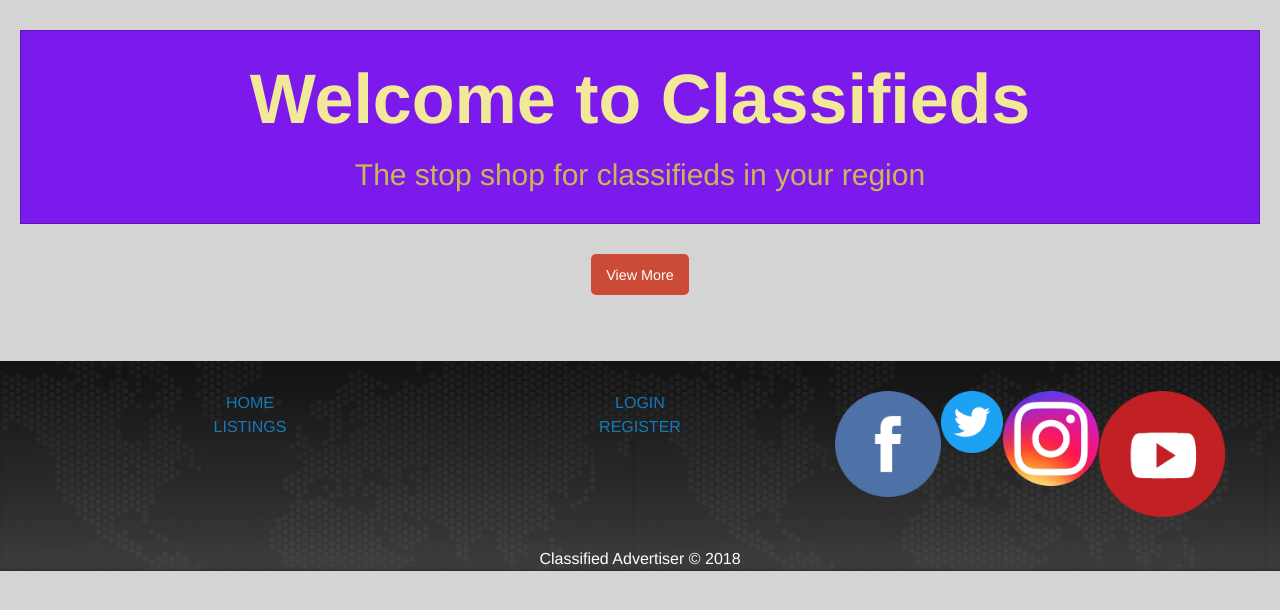
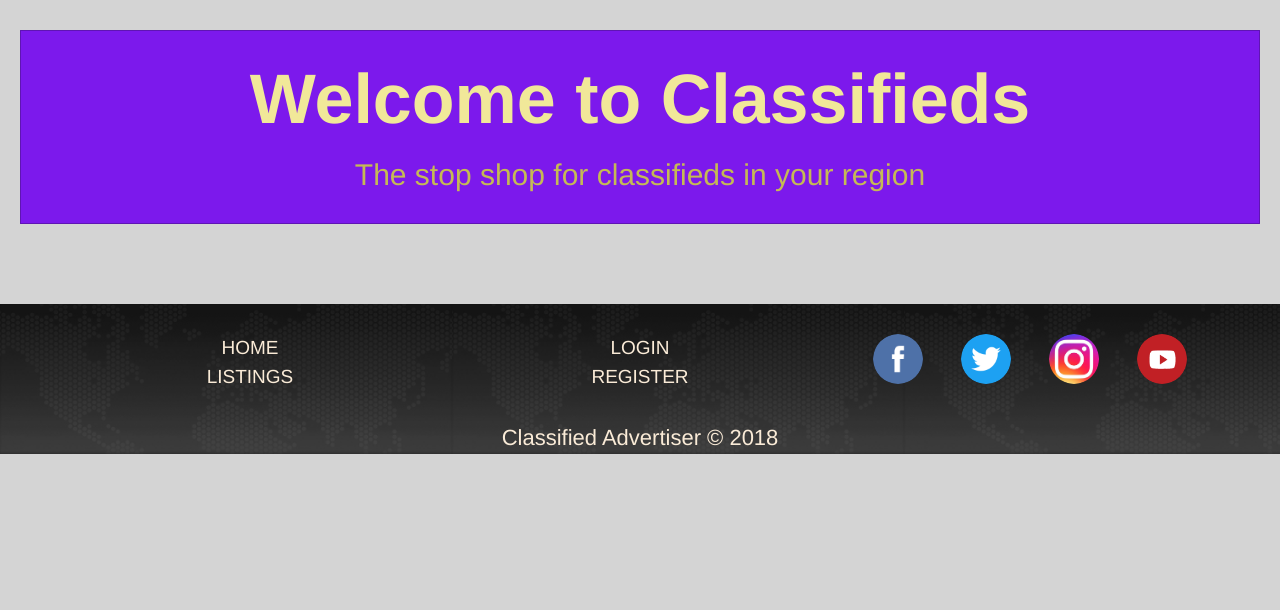
Before and after one commit to ShivamDh/Python-Projects, a Flask app: page / in a window 1280 px wide. Shown: the part 64-674 px from the top of the page. Run offline with Flask 2, Linux system fonts and the light colour scheme; data that the repository does not hold is empty; some libraries are stand-ins or nearby versions.

Commit message:
Modify layout.html for all pages, styling changes

```diff
--- a/classified_advertiser/static/css/styles.css
+++ b/classified_advertiser/static/css/styles.css
@@ -17,6 +17,10 @@ a.title-link {
 	text-decoration: none;
 	background: transparent;
 	font-weight: bold;
+}
+
+form.search-form {
+	display: flex;
 }
 
 input.search-input {
@@ -73,8 +77,37 @@ div.nav-bar {
 	background-size: contain;
 }
 
+.navbar-link {
+	font-size: 19px;
+	color: antiquewhite;
+}
+
+.navbar-link:hover {
+	color: burlywood;
+}
+
+.copyright {
+	font-size: 22px;
+	color: antiquewhite;
+}
+
 .media-links {
+	justify-content: space-evenly;
 	display: flex;
+}
+
+a.media-link {
+	height: 50px;
+	width: 50px;
+	border-radius: 100%;
+}
+
+a.media-link > img {
+	border-radius: 100%;
+}
+
+a.media-link:hover {
+	opacity: 0.5;
 }
 
 div.grid-x.navbar-container {
--- a/classified_advertiser/templates/home.html
+++ b/classified_advertiser/templates/home.html
@@ -44,6 +44,7 @@
 			</div>
 		</div>
 
+		{% if listings %}
 			<div class="view-more row">
 				<a class="view-more-link" href="/listings">
 					<button type="button" class="button alert view-more-button">
@@ -51,6 +52,7 @@
 					</button>
 				</a>
 			</div>
+		{% endif %}
 	</div>
 
 {% endblock %}
--- a/classified_advertiser/templates/layout.html
+++ b/classified_advertiser/templates/layout.html
@@ -23,16 +23,16 @@
 			</div>
 			<div class="top-bar-right">
 				<ul class="menu">
-					<li>
-						<input class="search-input" type="search" placeholder="Search">
-					</li>
-					<li>
-						<form method="POST" action="">
-							<a class="signin-link" href="/search">
+					<form class="search-form" method="POST" action="">
+						<li>
+							<input name="search_field" class="search-input" type="search" placeholder="Search">
+						</li>
+						<li>
+							<a class="signin-link">
 								<input type="submit" value="Search" class="button hollow search-button" />
 							</a>
-						</form>
-					</li>
+						</li>
+					</form>
 					{% if session.logged_in %}
 						<li>
 							<a class="signin-link" href="/logout">
@@ -64,26 +64,18 @@
 				<div class="navbar-container grid-x">
 					<div class="column-1 small-12 medium-4">
 						<div class="navbar-link-container">
-							<a class="navbar-link" href="/">
-								HOME
-							</a>
+							<a class="navbar-link" href="/"> HOME </a>
 						</div>
 						<div class="navbar-link-container">
-							<a class="navbar-link" href="/listings">
-								LISTINGS
-							</a>
+							<a class="navbar-link" href="/listings"> LISTINGS </a>
 						</div>
 					</div>
 					<div class="column-2 small-12 medium-4">
 						<div>
-							<a class="navbar-link" href="/login">
-								LOGIN
-							</a>
+							<a class="navbar-link" href="/login"> LOGIN </a>
 						</div>
 						<div>
-							<a class="navbar-link" href="/register">
-								REGISTER
-							</a>
+							<a class="navbar-link" href="/register"> REGISTER </a>
 						</div>
 					</div>
 					<div class="media-links column-3 small-12 medium-4">
```
Lines whose indentation alone changed are shown as unchanged.
